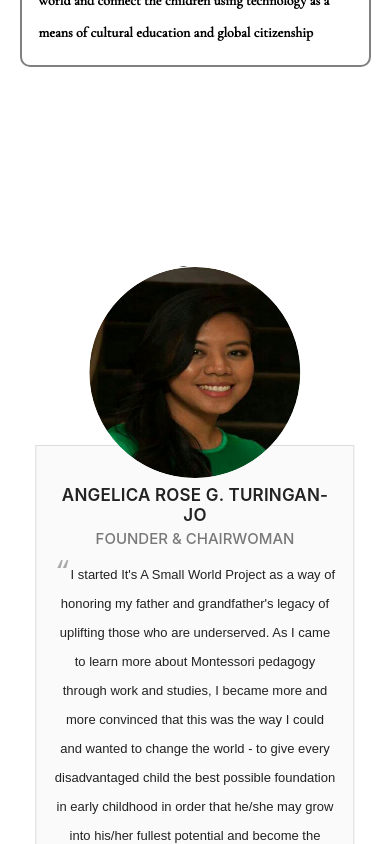
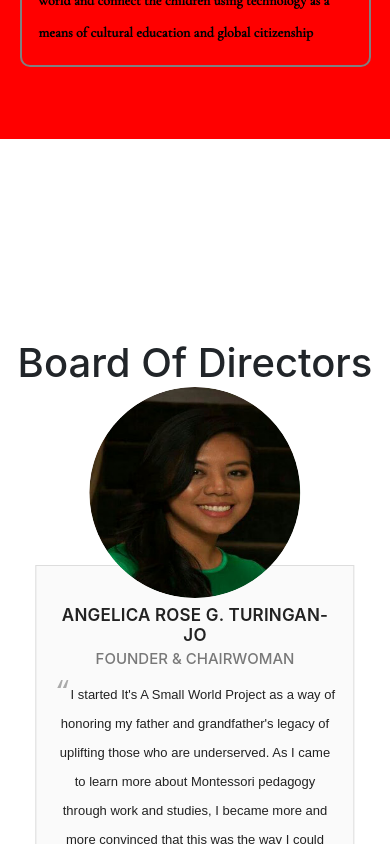
Before and after one commit to youngjaejo/ISWPJ, a React (Create React App) app: page /whoweare/mission in a window 390 px wide. Shown: the part 2320-3164 px from the top of the page. Built offline with nearby package versions, Linux system fonts and the light colour scheme.

Commit message:
version 0.1.1

```diff
--- a/src/pages/main/WhoWeAre/Testmonial/Member.js
+++ b/src/pages/main/WhoWeAre/Testmonial/Member.js
@@ -16,17 +16,19 @@ class Member extends Component {
   render() {
     return (
       <div>
-        <div className="testimonial-wapper">
+        {" "}
         <h1
           style={{
             width: "100%",
             textAlign: "center",
             marginBottom: "-40px",
             marginTop: "100px",
+            paddingTop: "100px",
           }}
         >
           Board Of Directors
         </h1>
+        <div className="testimonial-wapper">
           <Carousel
             showArrows={true}
             infiniteLoop={true}
--- a/src/pages/main/pages.css
+++ b/src/pages/main/pages.css
@@ -144,7 +144,6 @@
   border: 2px solid gray;
   border-radius: 10px;
   position: absolute;
-  /* background-color: blue; */
   display: grid;
   margin-top: 150px;
   margin-left: 5%;
@@ -206,10 +205,11 @@
 /*--------------responsive testimony----------------------*/
 #member {
   height: 1100px;
+  /* background-color: blue; */
 }
 .testimonial-wapper {
   /* margin-top: 60px; */
-  padding-top: 20px;
+  padding-top: 40px;
 }
 .carousel-root {
   width: 90% !important;
@@ -315,6 +315,10 @@
 @media only screen and (max-width: 790px) {
   #member {
     height: 1200px;
+  }
+  .testimonial-wapper {
+    /* margin-top: 60px; */
+    padding-top: 40px;
   }
   .carousel-root {
     outline: 0;
@@ -597,7 +601,6 @@
     border: 2px solid gray;
     border-radius: 10px;
     position: absolute;
-    /* background-color: blue; */
     display: grid;
     margin-top: 150px;
     margin-left: 5%;
@@ -877,7 +880,7 @@
   #vision {
     height: 700px;
     justify-content: center;
-    /* background: red; */
+    background: red;
   }
   .vision-wrapper {
     border: 2px solid gray;
@@ -945,7 +948,7 @@
     height: 1200px;
     justify-content: center;
     padding-top: 0px;
-    background: blue;
+    /* background: blue; */
   }
   .img-target {
     position: absolute;
```
Lines whose indentation alone changed are shown as unchanged.
